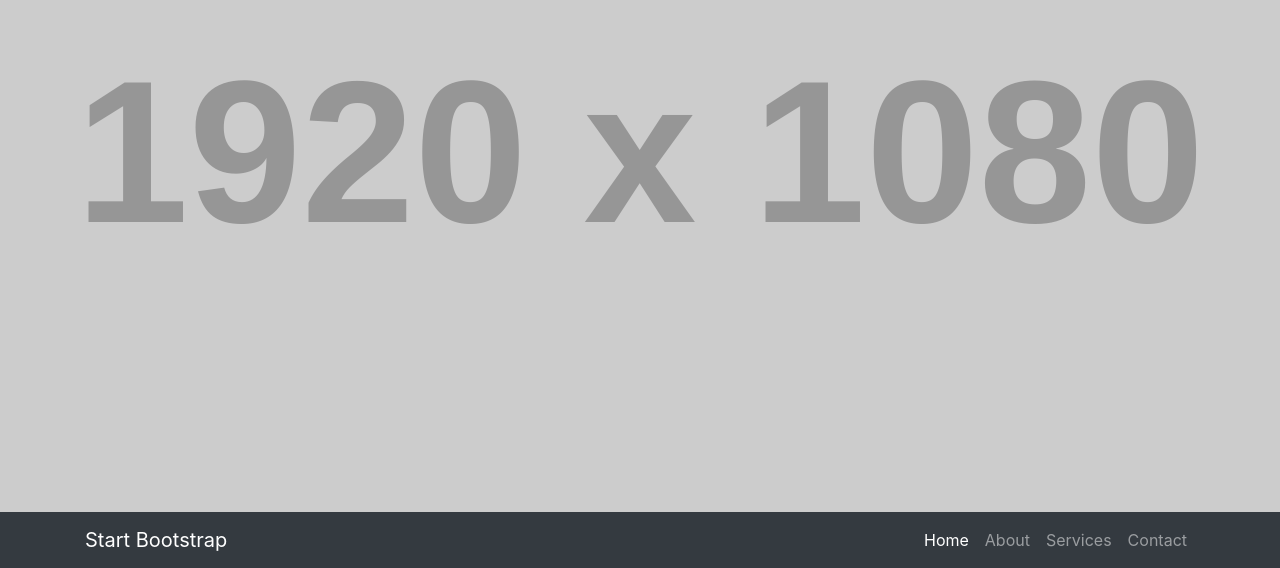
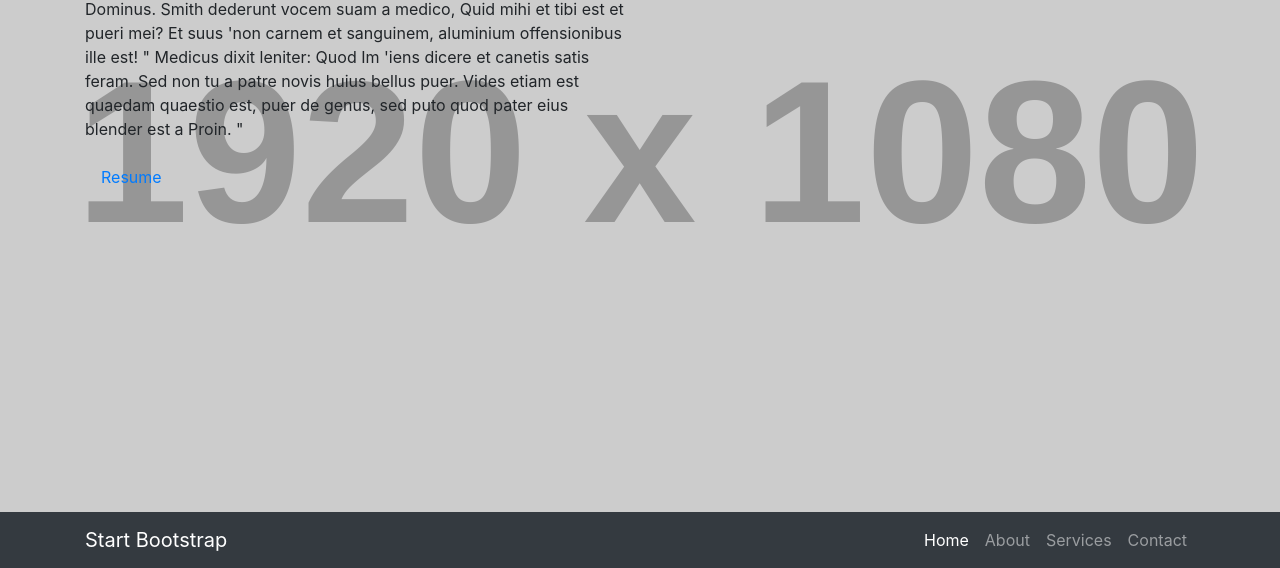
Before and after one commit to jacobn8/jacobn8.github.io, a website: page index.html in a window 1280 px wide. Shown: the part 232-800 px from the top of the page. Drawn offline with Linux system fonts and the light colour scheme.

Commit message:
Add files via upload

```diff
--- a/index.html
+++ b/index.html
@@ -53,8 +53,23 @@
     <div class="container">
       <div class="row">
         <div class="col-lg-6">
-          <h1 class="mt-5">The Big Picture</h1>
-          <p>Lorem ipsum dolor sit amet, consectetur adipisicing elit. Deserunt voluptates rerum eveniet sapiente repellat esse, doloremque quod recusandae deleniti nostrum assumenda vel beatae sed aut modi nesciunt porro quisquam voluptatem.</p>
+          <h1 class="mt-5">I am not a robot</h1>
+          <h2 class = "mt-5"> and anyone who says otherwise is a liar. </h2>
+            <p>Dominus. Smith dederunt vocem suam a medico,
+              Quid mihi et tibi est et pueri mei?
+              Et suus 'non carnem et sanguinem,
+              aluminium offensionibus ille est! "
+              Medicus dixit leniter:
+              Quod Im 'iens dicere
+              et canetis satis feram.
+              Sed non tu a patre
+              novis huius bellus puer.
+              Vides etiam est quaedam quaestio est,
+              puer de genus,
+              sed puto quod pater eius
+              blender est a Proin. "
+            </p>
+            <a class="nav-link" href="resume">Resume</a>
         </div>
       </div>
     </div>
```
Also changed, not shown: human-man-scan-190m-01.jpg (added).
